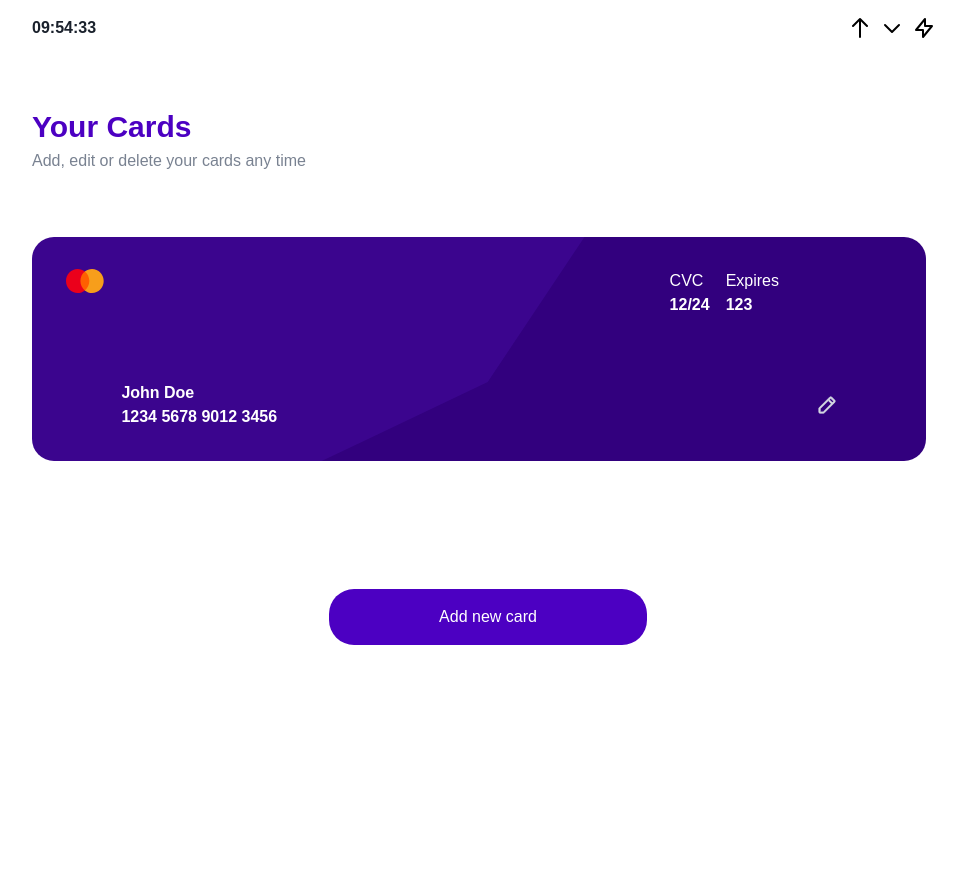
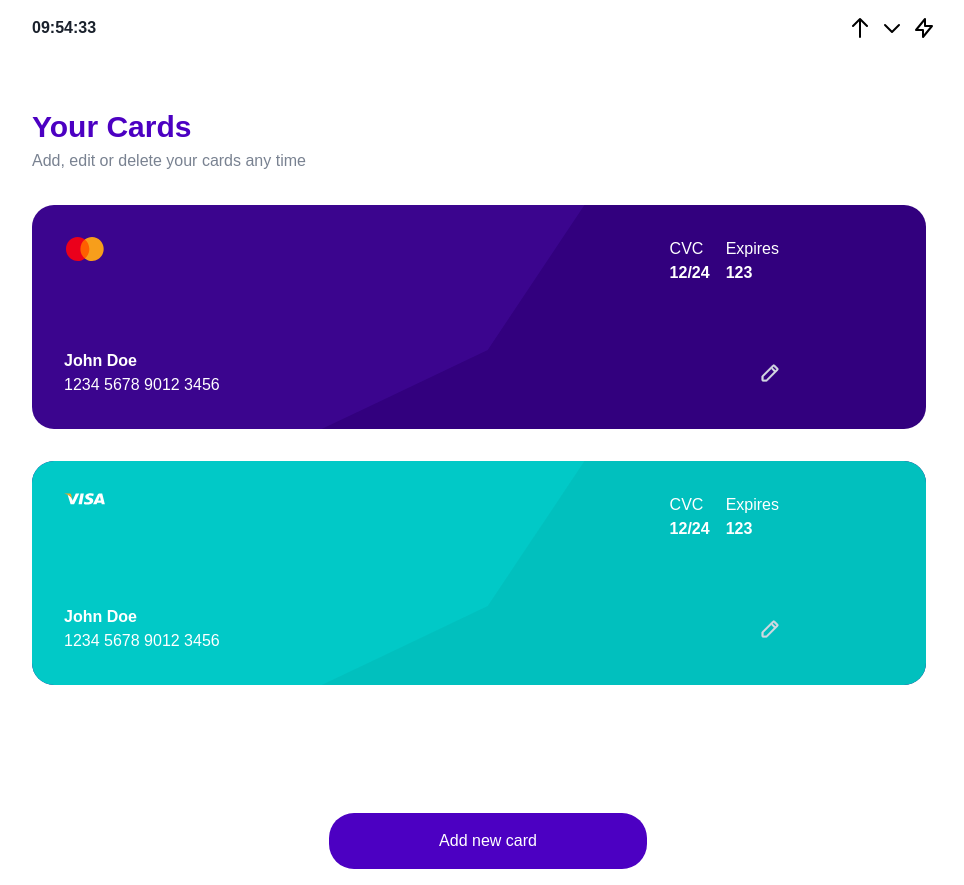
Before and after one commit to Emmilija/create-cards, a React (Create React App) app: page / in a window 1280 px wide. Shown: the whole page, without its empty margins (152-1116 px from the left). Before the commit the page ends 800 px from the top, so only its background shows below. Built offline with nearby package versions, Linux system fonts and the light colour scheme.

Commit message:
add visa card

```diff
--- a/src/components/CardForm.jsx
+++ b/src/components/CardForm.jsx
@@ -32,7 +32,7 @@ setCardInfo({
 
 
     return(
-<div className="bg-white border p-4 w-full h-32 ">
+<div className="bg-white border p-4  ">
    <h1>Add your card details</h1>
 <div className="flex-column items-center justify-center">
 <form className="bg-white shadow-md rounded px-8 pt-6 pb-8 mb-4" onSubmit={handleSubmit}>
@@ -60,7 +60,7 @@ setCardInfo({
             className="shadow appearance-none border border-red-500 rounded w-full py-2 px-3 text-gray-700 mb-3 leading-tight focus:outline-none focus:shadow-outline"
             id="number"
             type="text"
-            placeholder=" 0000 0000 0000 0000"
+            placeholder=" 0000  0000  0000  0000"
             name="number"
             value={cardInfo.number}
             onChange={handleChange}
--- a/src/components/CardList.jsx
+++ b/src/components/CardList.jsx
@@ -1,19 +1,21 @@
 import "../styles/index.css"
-import cardLogo from "../assets/images/mastercard-logo.svg"
+import cardLogoMaster from "../assets/images/mastercard-logo.svg"
 
 import editIcon from "../assets/images/edit-icon.svg"
-
+import cardLogoVisa from "../assets/images/visa-logo.svg"
 
 export default function CardList() {
 
     return(
+<div className="h-auto">
+        <div>
   <div className="card-container ">
 
 <div className="card  ">
 
 
 <div className="logo-container ">
-          <img src={cardLogo} alt="Card Logo" className="" />
+    <img src={cardLogoMaster} alt="Card Logo Master" className="" />
 
     <div className="flex flex-row ">
         <div className="mr-4">
@@ -30,9 +32,10 @@ export default function CardList() {
 
 <div className="name-container">
 
-          <div className="m-8">
-              <p className="text-lg font-bold">John Doe</p>
-              <p className="text-lg font-bold">1234 5678 9012 3456</p>
+    <div className="flex-column justify-between h-20">
+
+        <p className="font-bold "> John Doe</p>
+        <p className=" "> 1234  5678  9012  3456</p>
     </div>
 
     <div className="flex justify-end">
@@ -44,6 +47,55 @@ export default function CardList() {
 
 </div>
 
+        </div>
+
+
+
+<div>
+<div className="card-container two ">
+
+<div className="card  ">
+
+
+<div className="logo-container ">
+    <img src={cardLogoVisa} alt="Card Logo Visa" className="" />
+
+    <div className="flex flex-row ">
+        <div className="mr-4">
+            <span>CVC</span>
+            <p className=" font-bold">12/24</p>
+        </div>
+        <div>
+            <span>Expires</span>
+            <p className="text-lg font-bold">123</p>
+        </div>
+    </div>
+</div>
+
+
+<div className="name-container">
+
+    <div className="flex-column justify-between grow h-14">
+
+        <p className="font-bold "> John Doe</p>
+        <p className=""> 1234  5678  9012  3456</p>
+    </div>
+
+    <div className="flex justify-end">
+        <img src={editIcon} alt="Edit Icon" className="w-8 h-8 " />
+    </div>
+
+</div>
+</div>
+
+</div>
+
+</div>
+
+
+
+</div>
+
 
     )
 }
--- a/src/styles/index.css
+++ b/src/styles/index.css
@@ -4,7 +4,6 @@
 .btn {
   background-color: #4C00C2;
     color: #fff;
-    border-radius: 12px;
     padding: 16px 110px;
     border-radius: 25px;
     cursor: pointer;
@@ -12,7 +11,7 @@
 }
 
 .card-container {
-margin-top: 4rem;
+margin-top: 2rem;
   background-color: #3B058E;
  width: 98%;
  height: 14rem;
@@ -23,6 +22,23 @@ background-image: url('../assets//images/card-background-shape.svg');
     background-position: center;
 
 }
+.card-container.two::before {
+  content: "";
+  position: absolute;
+  top: 0;
+  left: 0;
+  width: 100%;
+  height: 100%;
+  background-color: #01c9c7;
+  background-image: url('../assets//images/card-background-visa.svg' );
+
+  background-blend-mode: multiply;
+  background-size: cover;
+  background-position: center;
+  border-radius: 22px;
+}
+
+
 .card {
   position: absolute;
   width: 100%;
@@ -47,17 +63,13 @@ background-image: url('../assets//images/card-background-shape.svg');
   display: flex;
   flex-direction: row;
   justify-content: space-between;
-  align-self: center;
-  align-items: center;
   height: 50%;
   width: 80%;
-  margin: 1rem;
+  margin: 2rem;
 }
 
+
+
+
+
 @tailwind utilities;
-
-/* @layer base {
-    :root {
-
-    }
-} */
--- a/tailwind.config.js
+++ b/tailwind.config.js
@@ -20,6 +20,7 @@ module.exports = {
       black: '#1A212C',
       success: '#19AC51',
       error: '#FC484C',
+      card: "#01c9c7"
     },
     fontFamily: {
       sans: ['Circular', 'sans-serif'],
```
Also changed, not shown: src/assets/images/card-background-visa.svg (added). Lines whose indentation alone changed are shown as unchanged.
